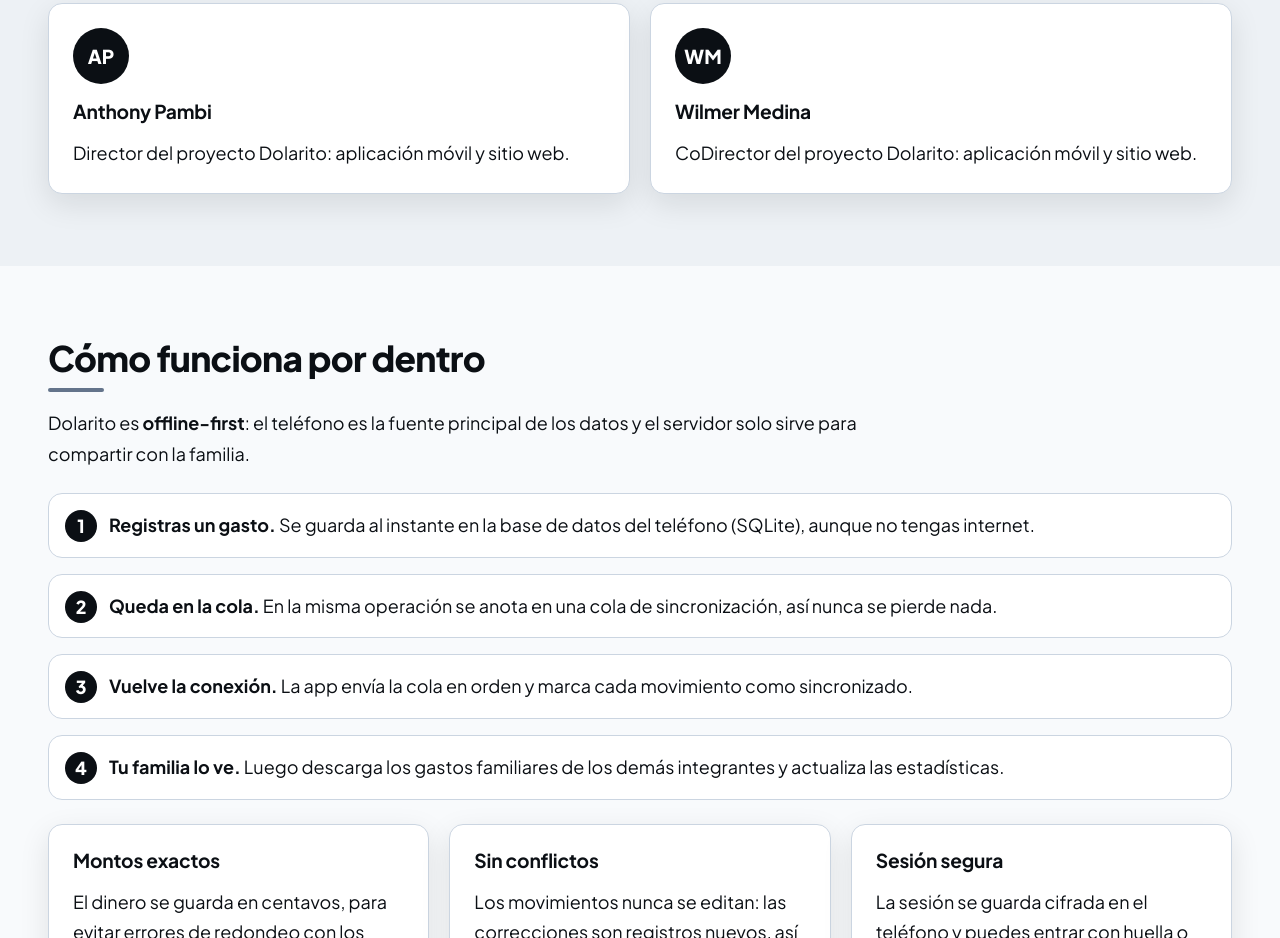
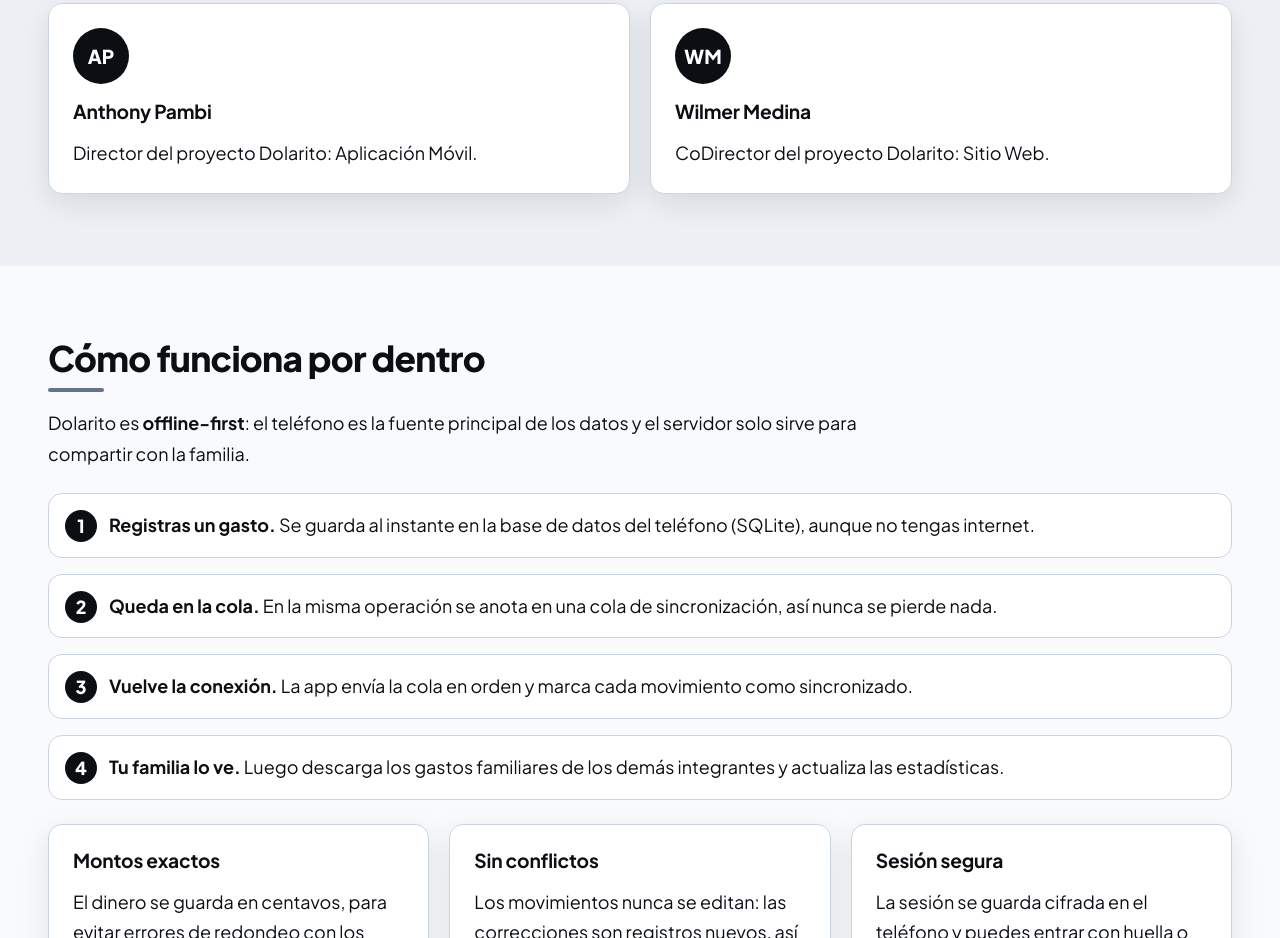
Before and after one commit to AnthonyPambi/PrimerParcialREPO, a plain HTML site: page acerca.html in a window 1280 px wide. Shown: the part 1187-2125 px from the top of the page. Drawn offline with Linux system fonts and the light colour scheme.

Commit message:
cambios en el html

```diff
--- a/acerca.html
+++ b/acerca.html
@@ -110,12 +110,12 @@
                     <article class="tarjeta">
                         <div class="avatar" aria-hidden="true">AP</div>
                         <h3>Anthony Pambi</h3>
-                        <p>Director del proyecto Dolarito: aplicación móvil y sitio web.</p>
+                        <p>Director del proyecto Dolarito: Aplicación Móvil.</p>
                     </article>
                     <article class="tarjeta">
                         <div class="avatar" aria-hidden="true">WM</div>
                         <h3>Wilmer Medina</h3>
-                        <p>CoDirector del proyecto Dolarito: aplicación móvil y sitio web.</p>
+                        <p>CoDirector del proyecto Dolarito: Sitio Web.</p>
                     </article>
                 </div>
             </div>
```
